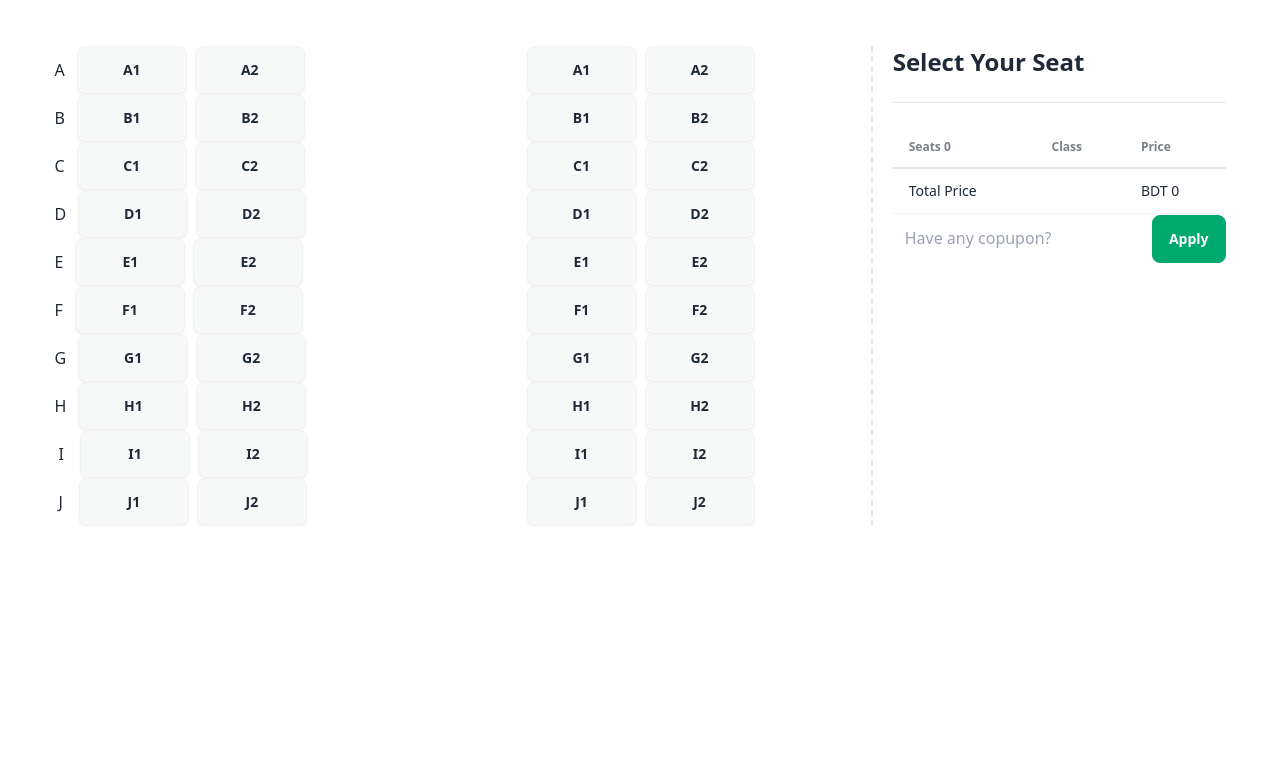
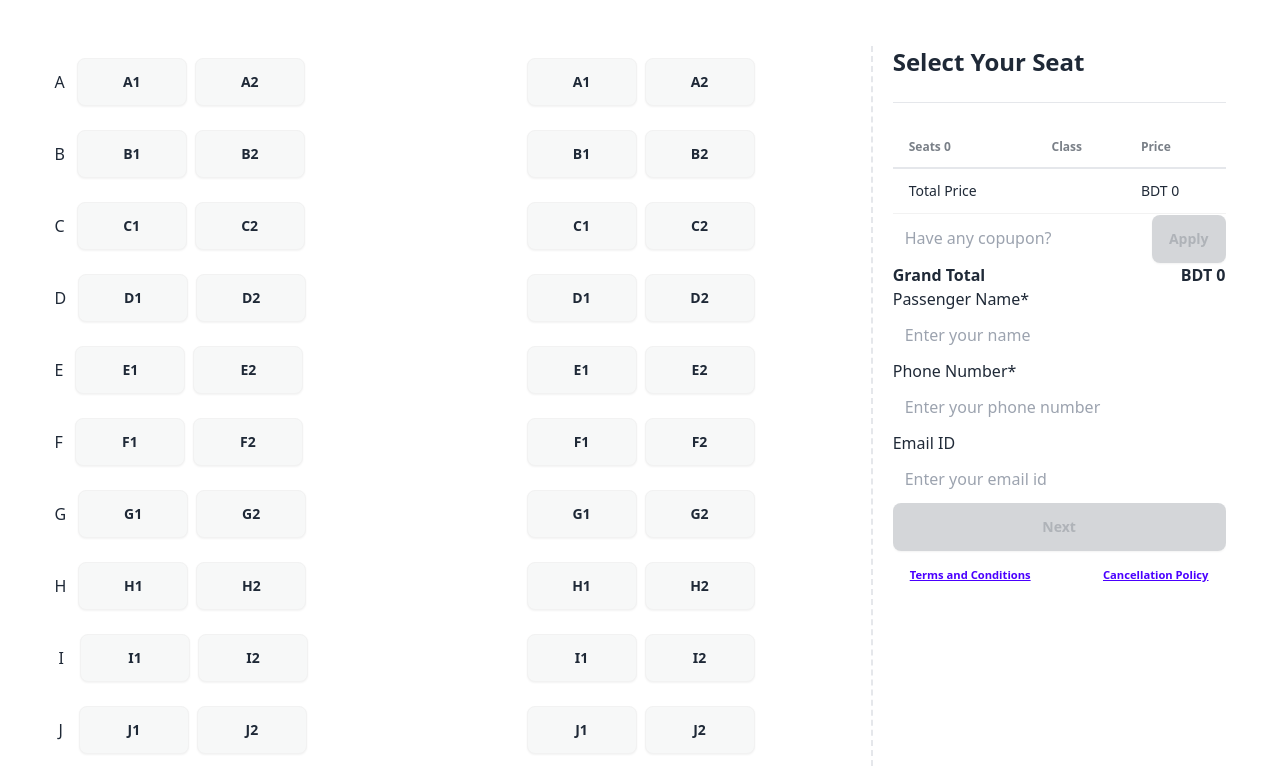
Before and after one commit to Wasib2005/Assignment5-25.02.2024, a plain HTML site: page index.html in a window 1280 px wide. Shown: the part 1813-2579 px from the top of the page. Before the commit the page ends 2339 px from the top, so only its background shows below. Drawn offline with nearby package versions, Linux system fonts and the light colour scheme.

Commit message:
Footer left

```diff
--- a/index.html
+++ b/index.html
@@ -181,9 +181,9 @@
                                         <h2>A</h2>
                                         <div class="flex gap-2">
                                             <button onclick="buttonFun(this)" id="A1"
-                                                class="bg-[#F7F8F8] btn hover:bg-[#1DD100] w-[110px]">A1</button>
+                                                class="bg-[#F7F8F8] btn hover:bg-[#1DD100] w-[110px] mt-3 mb-3">A1</button>
                                             <button onclick="buttonFun(this)" id="A2"
-                                                class="bg-[#F7F8F8] btn hover:bg-[#1DD100] w-[110px]">A2</button>
+                                                class="bg-[#F7F8F8] btn hover:bg-[#1DD100] w-[110px] mt-3 mb-3">A2</button>
                                         </div>
                                     </div>
                                     <!-- Seat B -->
@@ -191,9 +191,9 @@
                                         <h2>B</h2>
                                         <div class="flex gap-2">
                                             <button onclick="buttonFun(this)" id="B1"
-                                                class="bg-[#F7F8F8] btn hover:bg-[#1DD100] w-[110px]">B1</button>
+                                                class="bg-[#F7F8F8] btn hover:bg-[#1DD100] w-[110px] mt-3 mb-3">B1</button>
                                             <button onclick="buttonFun(this)" id="B2"
-                                                class="bg-[#F7F8F8] btn hover:bg-[#1DD100] w-[110px]">B2</button>
+                                                class="bg-[#F7F8F8] btn hover:bg-[#1DD100] w-[110px] mt-3 mb-3">B2</button>
                                         </div>
                                     </div>
                                     <!-- Seat C -->
@@ -201,9 +201,9 @@
                                         <h2>C</h2>
                                         <div class="flex gap-2">
                                             <button onclick="buttonFun(this)" id="C1"
-                                                class="bg-[#F7F8F8] btn hover:bg-[#1DD100] w-[110px]">C1</button>
+                                                class="bg-[#F7F8F8] btn hover:bg-[#1DD100] w-[110px] mt-3 mb-3">C1</button>
                                             <button onclick="buttonFun(this)" id="C2"
-                                                class="bg-[#F7F8F8] btn hover:bg-[#1DD100] w-[110px]">C2</button>
+                                                class="bg-[#F7F8F8] btn hover:bg-[#1DD100] w-[110px] mt-3 mb-3">C2</button>
                                         </div>
                                     </div>
                                     <!-- Seat D -->
@@ -211,9 +211,9 @@
                                         <h2>D</h2>
                                         <div class="flex gap-2">
                                             <button onclick="buttonFun(this)" id="D1"
-                                                class="bg-[#F7F8F8] btn hover:bg-[#1DD100] w-[110px]">D1</button>
+                                                class="bg-[#F7F8F8] btn hover:bg-[#1DD100] w-[110px] mt-3 mb-3">D1</button>
                                             <button onclick="buttonFun(this)" id="D2"
-                                                class="bg-[#F7F8F8] btn hover:bg-[#1DD100] w-[110px]">D2</button>
+                                                class="bg-[#F7F8F8] btn hover:bg-[#1DD100] w-[110px] mt-3 mb-3">D2</button>
                                         </div>
                                     </div>
                                     <!-- Seat E -->
@@ -221,9 +221,9 @@
                                         <h2>E</h2>
                                         <div class="flex gap-2">
                                             <button onclick="buttonFun(this)" id="E1"
-                                                class="bg-[#F7F8F8] btn hover:bg-[#1DD100] w-[110px]">E1</button>
+                                                class="bg-[#F7F8F8] btn hover:bg-[#1DD100] w-[110px] mt-3 mb-3">E1</button>
                                             <button onclick="buttonFun(this)" id="E2"
-                                                class="bg-[#F7F8F8] btn hover:bg-[#1DD100] w-[110px]">E2</button>
+                                                class="bg-[#F7F8F8] btn hover:bg-[#1DD100] w-[110px] mt-3 mb-3">E2</button>
                                         </div>
                                     </div>
 
@@ -232,9 +232,9 @@
                                         <h2>F</h2>
                                         <div class="flex gap-2">
                                             <button onclick="buttonFun(this)" id="F1"
-                                                class="bg-[#F7F8F8] btn hover:bg-[#1DD100] w-[110px]">F1</button>
+                                                class="bg-[#F7F8F8] btn hover:bg-[#1DD100] w-[110px] mt-3 mb-3">F1</button>
                                             <button onclick="buttonFun(this)" id="F2"
-                                                class="bg-[#F7F8F8] btn hover:bg-[#1DD100] w-[110px]">F2</button>
+                                                class="bg-[#F7F8F8] btn hover:bg-[#1DD100] w-[110px] mt-3 mb-3">F2</button>
                                         </div>
                                     </div>
 
@@ -243,9 +243,9 @@
                                         <h2>G</h2>
                                         <div class="flex gap-2">
                                             <button onclick="buttonFun(this)" id="G1"
-                                                class="bg-[#F7F8F8] btn hover:bg-[#1DD100] w-[110px]">G1</button>
+                                                class="bg-[#F7F8F8] btn hover:bg-[#1DD100] w-[110px] mt-3 mb-3">G1</button>
                                             <button onclick="buttonFun(this)" id="G2"
-                                                class="bg-[#F7F8F8] btn hover:bg-[#1DD100] w-[110px]">G2</button>
+                                                class="bg-[#F7F8F8] btn hover:bg-[#1DD100] w-[110px] mt-3 mb-3">G2</button>
                                         </div>
                                     </div>
 
@@ -254,9 +254,9 @@
                                         <h2>H</h2>
                                         <div class="flex gap-2">
                                             <button onclick="buttonFun(this)" id="H1"
-                                                class="bg-[#F7F8F8] btn hover:bg-[#1DD100] w-[110px]">H1</button>
+                                                class="bg-[#F7F8F8] btn hover:bg-[#1DD100] w-[110px] mt-3 mb-3">H1</button>
                                             <button onclick="buttonFun(this)" id="H2"
-                                                class="bg-[#F7F8F8] btn hover:bg-[#1DD100] w-[110px]">H2</button>
+                                                class="bg-[#F7F8F8] btn hover:bg-[#1DD100] w-[110px] mt-3 mb-3">H2</button>
                                         </div>
                                     </div>
 
@@ -265,9 +265,9 @@
                                         <h2 class="pl-1 pr-1">I</h2>
                                         <div class="flex gap-2">
                                             <button onclick="buttonFun(this)" id="I1"
-                                                class="bg-[#F7F8F8] btn hover:bg-[#1DD100] w-[110px]">I1</button>
+                                                class="bg-[#F7F8F8] btn hover:bg-[#1DD100] w-[110px] mt-3 mb-3">I1</button>
                                             <button onclick="buttonFun(this)" id="I2"
-                                                class="bg-[#F7F8F8] btn hover:bg-[#1DD100] w-[110px]">I2</button>
+                                                class="bg-[#F7F8F8] btn hover:bg-[#1DD100] w-[110px] mt-3 mb-3">I2</button>
                                         </div>
                                     </div>
 
@@ -276,9 +276,9 @@
                                         <h2 class="pl-1 pr-1">J</h2>
                                         <div class="flex gap-2">
                                             <button onclick="buttonFun(this)" id="J1"
-                                                class="bg-[#F7F8F8] btn hover:bg-[#1DD100] w-[110px]">J1</button>
+                                                class="bg-[#F7F8F8] btn hover:bg-[#1DD100] w-[110px] mt-3 mb-3">J1</button>
                                             <button onclick="buttonFun(this)" id="J2"
-                                                class="bg-[#F7F8F8] btn hover:bg-[#1DD100] w-[110px]">J2</button>
+                                                class="bg-[#F7F8F8] btn hover:bg-[#1DD100] w-[110px] mt-3 mb-3">J2</button>
                                         </div>
                                     </div>
                                 </div>
@@ -289,45 +289,45 @@
                                     <div class="flex items-center gap-3">
                                         <div class="flex gap-2">
                                             <button onclick="buttonFun(this)" id="A1"
-                                                class="bg-[#F7F8F8] btn hover:bg-[#1DD100] w-[110px]">A1</button>
+                                                class="bg-[#F7F8F8] btn hover:bg-[#1DD100] w-[110px] mt-3 mb-3">A1</button>
                                             <button onclick="buttonFun(this)" id="A2"
-                                                class="bg-[#F7F8F8] btn hover:bg-[#1DD100] w-[110px]">A2</button>
+                                                class="bg-[#F7F8F8] btn hover:bg-[#1DD100] w-[110px] mt-3 mb-3">A2</button>
                                         </div>
                                     </div>
                                     <!-- Seat B -->
                                     <div class="flex items-center gap-3">
                                         <div class="flex gap-2">
                                             <button onclick="buttonFun(this)" id="B1"
-                                                class="bg-[#F7F8F8] btn hover:bg-[#1DD100] w-[110px]">B1</button>
+                                                class="bg-[#F7F8F8] btn hover:bg-[#1DD100] w-[110px] mt-3 mb-3">B1</button>
                                             <button onclick="buttonFun(this)" id="B2"
-                                                class="bg-[#F7F8F8] btn hover:bg-[#1DD100] w-[110px]">B2</button>
+                                                class="bg-[#F7F8F8] btn hover:bg-[#1DD100] w-[110px] mt-3 mb-3">B2</button>
                                         </div>
                                     </div>
                                     <!-- Seat C -->
                                     <div class="flex items-center gap-3">
                                         <div class="flex gap-2">
                                             <button onclick="buttonFun(this)" id="C1"
-                                                class="bg-[#F7F8F8] btn hover:bg-[#1DD100] w-[110px]">C1</button>
+                                                class="bg-[#F7F8F8] btn hover:bg-[#1DD100] w-[110px] mt-3 mb-3">C1</button>
                                             <button onclick="buttonFun(this)" id="C2"
-                                                class="bg-[#F7F8F8] btn hover:bg-[#1DD100] w-[110px]">C2</button>
+                                                class="bg-[#F7F8F8] btn hover:bg-[#1DD100] w-[110px] mt-3 mb-3">C2</button>
                                         </div>
                                     </div>
                                     <!-- Seat D -->
                                     <div class="flex items-center gap-3">
                                         <div class="flex gap-2">
                                             <button onclick="buttonFun(this)" id="D1"
-                                                class="bg-[#F7F8F8] btn hover:bg-[#1DD100] w-[110px]">D1</button>
+                                                class="bg-[#F7F8F8] btn hover:bg-[#1DD100] w-[110px] mt-3 mb-3">D1</button>
                                             <button onclick="buttonFun(this)" id="D2"
-                                                class="bg-[#F7F8F8] btn hover:bg-[#1DD100] w-[110px]">D2</button>
+                                                class="bg-[#F7F8F8] btn hover:bg-[#1DD100] w-[110px] mt-3 mb-3">D2</button>
                                         </div>
                                     </div>
                                     <!-- Seat E -->
                                     <div class="flex items-center gap-3">
                                         <div class="flex gap-2">
                                             <button onclick="buttonFun(this)" id="E1"
-                                                class="bg-[#F7F8F8] btn hover:bg-[#1DD100] w-[110px]">E1</button>
+                                                class="bg-[#F7F8F8] btn hover:bg-[#1DD100] w-[110px] mt-3 mb-3">E1</button>
                                             <button onclick="buttonFun(this)" id="E2"
-                                                class="bg-[#F7F8F8] btn hover:bg-[#1DD100] w-[110px]">E2</button>
+                                                class="bg-[#F7F8F8] btn hover:bg-[#1DD100] w-[110px] mt-3 mb-3">E2</button>
                                         </div>
                                     </div>
 
@@ -335,9 +335,9 @@
                                     <div class="flex items-center gap-3">
                                         <div class="flex gap-2">
                                             <button onclick="buttonFun(this)" id="F1"
-                                                class="bg-[#F7F8F8] btn hover:bg-[#1DD100] w-[110px]">F1</button>
+                                                class="bg-[#F7F8F8] btn hover:bg-[#1DD100] w-[110px] mt-3 mb-3">F1</button>
                                             <button onclick="buttonFun(this)" id="F2"
-                                                class="bg-[#F7F8F8] btn hover:bg-[#1DD100] w-[110px]">F2</button>
+                                                class="bg-[#F7F8F8] btn hover:bg-[#1DD100] w-[110px] mt-3 mb-3">F2</button>
                                         </div>
                                     </div>
 
@@ -345,9 +345,9 @@
                                     <div class="flex items-center gap-3">
                                         <div class="flex gap-2">
                                             <button onclick="buttonFun(this)" id="G1"
-                                                class="bg-[#F7F8F8] btn hover:bg-[#1DD100] w-[110px]">G1</button>
+                                                class="bg-[#F7F8F8] btn hover:bg-[#1DD100] w-[110px] mt-3 mb-3">G1</button>
                                             <button onclick="buttonFun(this)" id="G2"
-                                                class="bg-[#F7F8F8] btn hover:bg-[#1DD100] w-[110px]">G2</button>
+                                                class="bg-[#F7F8F8] btn hover:bg-[#1DD100] w-[110px] mt-3 mb-3">G2</button>
                                         </div>
                                     </div>
 
@@ -355,9 +355,9 @@
                                     <div class="flex items-center gap-3">
                                         <div class="flex gap-2">
                                             <button onclick="buttonFun(this)" id="H1"
-                                                class="bg-[#F7F8F8] btn hover:bg-[#1DD100] w-[110px]">H1</button>
+                                                class="bg-[#F7F8F8] btn hover:bg-[#1DD100] w-[110px] mt-3 mb-3">H1</button>
                                             <button onclick="buttonFun(this)" id="H2"
-                                                class="bg-[#F7F8F8] btn hover:bg-[#1DD100] w-[110px]">H2</button>
+                                                class="bg-[#F7F8F8] btn hover:bg-[#1DD100] w-[110px] mt-3 mb-3">H2</button>
                                         </div>
                                     </div>
 
@@ -365,9 +365,9 @@
                                     <div class="flex items-center gap-3">
                                         <div class="flex gap-2">
                                             <button onclick="buttonFun(this)" id="I1"
-                                                class="bg-[#F7F8F8] btn hover:bg-[#1DD100] w-[110px]">I1</button>
+                                                class="bg-[#F7F8F8] btn hover:bg-[#1DD100] w-[110px] mt-3 mb-3">I1</button>
                                             <button onclick="buttonFun(this)" id="I2"
-                                                class="bg-[#F7F8F8] btn hover:bg-[#1DD100] w-[110px]">I2</button>
+                                                class="bg-[#F7F8F8] btn hover:bg-[#1DD100] w-[110px] mt-3 mb-3">I2</button>
                                         </div>
                                     </div>
 
@@ -375,9 +375,9 @@
                                     <div class="flex items-center gap-3">
                                         <div class="flex gap-2">
                                             <button onclick="buttonFun(this)" id="J1"
-                                                class="bg-[#F7F8F8] btn hover:bg-[#1DD100] w-[110px]">J1</button>
+                                                class="bg-[#F7F8F8] btn hover:bg-[#1DD100] w-[110px] mt-3 mb-3">J1</button>
                                             <button onclick="buttonFun(this)" id="J2"
-                                                class="bg-[#F7F8F8] btn hover:bg-[#1DD100] w-[110px]">J2</button>
+                                                class="bg-[#F7F8F8] btn hover:bg-[#1DD100] w-[110px] mt-3 mb-3">J2</button>
                                         </div>
                                     </div>
                                 </div>
@@ -412,8 +412,36 @@
                                     </tbody>
                                 </table>
                                 <div>
-                                    <input type="text" id="input" class="p-3 rounded-2xl" placeholder="Have any copupon?">
-                                    <button class="btn btn-success text-white" id="inputButton">Apply</button>
+                                    <input type="text" id="input" class="p-3 rounded-2xl"
+                                        placeholder="Have any copupon?">
+                                    <button class="btn btn-success text-white " id="inputButton">Apply</button>
+                                </div>
+                                <div class="flex justify-between">
+                                    <div>
+                                        <h3 class="font-bold">Grand Total</h3>
+                                    </div>
+                                    <div>
+                                        <p class="font-bold">BDT <span id="grandTotal">0</span></p>
+                                    </div>
+                                </div>
+                                <form action="">
+                                    <div class="text-left">
+                                        <h1>Passenger Name*</h1>
+                                        <input type="text" name="" id="Name" oninput="inputFil()"  class="p-3 rounded-2xl border-solid w-full" placeholder="Enter your name">
+                                    </div>
+                                    <div class="text-left">
+                                        <h1>Phone Number*</h1>
+                                        <input type="tel" name="" id="phNu" oninput="inputFil()"  class="p-3 rounded-2xl border-solid w-full" placeholder="Enter your phone number">
+                                    </div>
+                                    <div class="text-left">
+                                        <h1>Email ID</h1>
+                                        <input type="email" name="" id="" oninput="inputFil()" class="p-3 rounded-2xl border-solid w-full" placeholder="Enter your email id">
+                                    </div>
+                                    <button id="nextButton" class="btn btn-success w-full text-white ">Next</button>
+                                </form>
+                                <div class="flex justify-between">
+                                    <div><a class="btn btn-link" href="rec/error.html"><small>Terms and Conditions</small></a></div>
+                                    <div><a class="btn btn-link" href="rec/error.html"><small>Cancellation Policy</small></a></div>
                                 </div>
                             </div>
                         </div>
@@ -443,6 +471,7 @@
 
     <script src="https://cdn.tailwindcss.com"></script>
     <script src="rec/js-sheet.js"></script>
+
 </body>
 
 </html>
--- a/rec/js-sheet.js
+++ b/rec/js-sheet.js
@@ -36,13 +36,75 @@ function removeInTable(buttonId) {
     }
 }
 
-function calculation(a){
-    const b= a*550
-    document.getElementById("totalSeats").innerText=a
-    document.getElementById("totalValue").innerText=b
 
 
+
+
+function coupons(coupon) {
+    let a = parseInt(document.getElementById("totalValue").innerText)
+    if (coupon === "non") {
+        return b;
+    }
+    else if (coupon === "NEW15") {
+        b = a * .85
+        return b;
+    }
+    else if (coupon === "Couple 20") {
+        b = a * .80
+        return b;
+    }
+    else if (coupon === "Free") {
+        return 0;
+    }
+    else {
+        return a
+    }
+
 }
+
+
+document.getElementById("input").addEventListener("keyup", function (event) {
+    const newEvent = event.target.value.toLowerCase(); // Convert to lowercase for case-insensitive matching
+    console.log(newEvent);
+
+    const couponCodes = ["free", "new15", "couple 20"];
+    const Button = document.getElementById("inputButton");
+
+    // Check if the input includes any of the coupon codes
+    if (couponCodes.some(code => newEvent.includes(code))) {
+        // Enable the button
+        Button.disabled = false;
+    } else {
+        // Disable the button
+        Button.disabled = true;
+    }
+});
+
+
+
+function calculation(a) {
+    const b = a * 550;
+    document.getElementById("totalSeats").innerText = a;
+    document.getElementById("totalValue").innerText = b;
+    document.getElementById("grandTotal").innerText = b;
+
+}
+
+const Button = document.getElementById("inputButton");
+
+// Disable the button
+Button.disabled = true;
+
+document.getElementById("inputButton").addEventListener("click", function () {
+    coupon = document.getElementById("input").value
+    console.log(coupon)
+    a = parseInt(document.getElementById("totalValue").innerText)
+    console.log(a)
+    document.getElementById("grandTotal").innerText = coupons(coupon);
+
+
+
+})
 
 
 let userSitTakes = 0;
@@ -97,7 +159,28 @@ function buttonFun(button) {
     }
     totalSeatsCont.innerText = nowTotalSeats
 
+
     calculation(userSitTakes)
 
 
 }
+
+const nextButton = document.getElementById("nextButton");
+
+// Disable the button
+nextButton.disabled = true;
+
+
+function inputFil() {
+    const nameInput = document.getElementById("Name").value;
+    const phoneInput = document.getElementById("phNu").value;
+    const nextButton = document.getElementById("nextButton");
+
+    if (nameInput.trim() !== "" && phoneInput.trim() !== "") {
+        // Enable the button if both Name and Phone Number are not empty
+        nextButton.disabled = false;
+    } else {
+        // Disable the button if either Name or Phone Number is empty
+        nextButton.disabled = true;
+    }
+}
```
Also changed, not shown: 1.html (added, +23 -0 lines), rec/images/Free.png (added).
